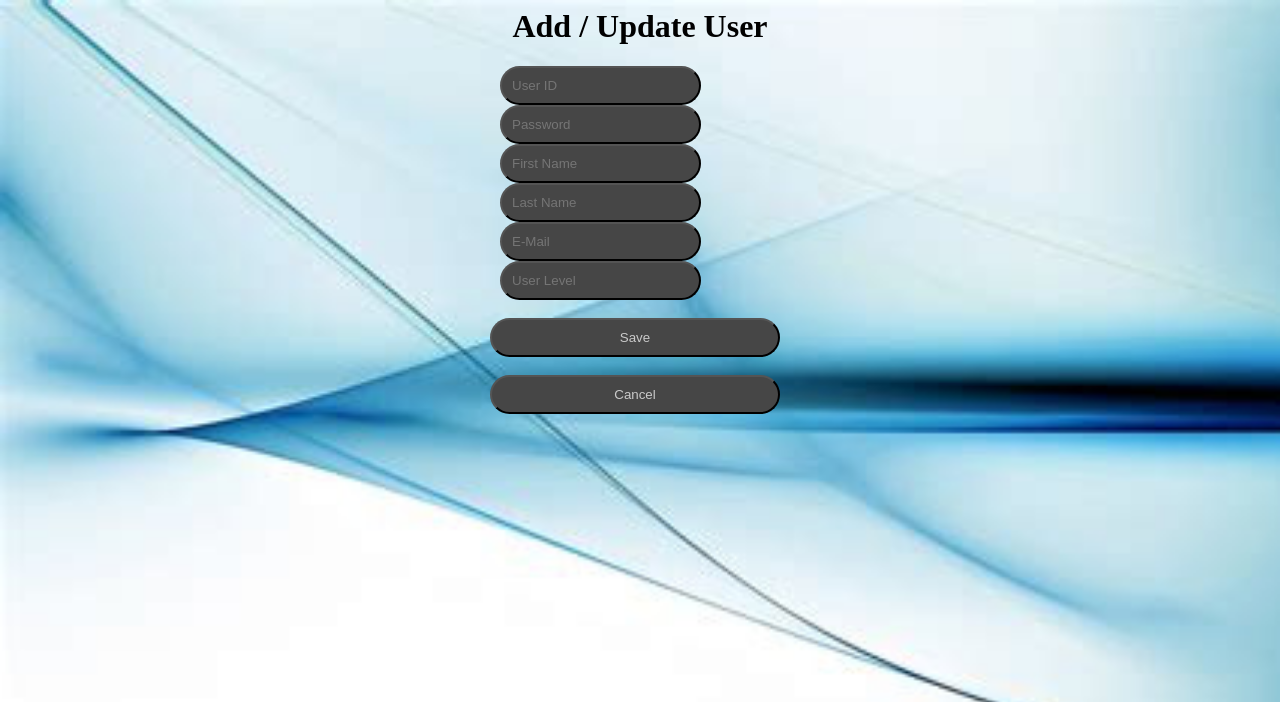
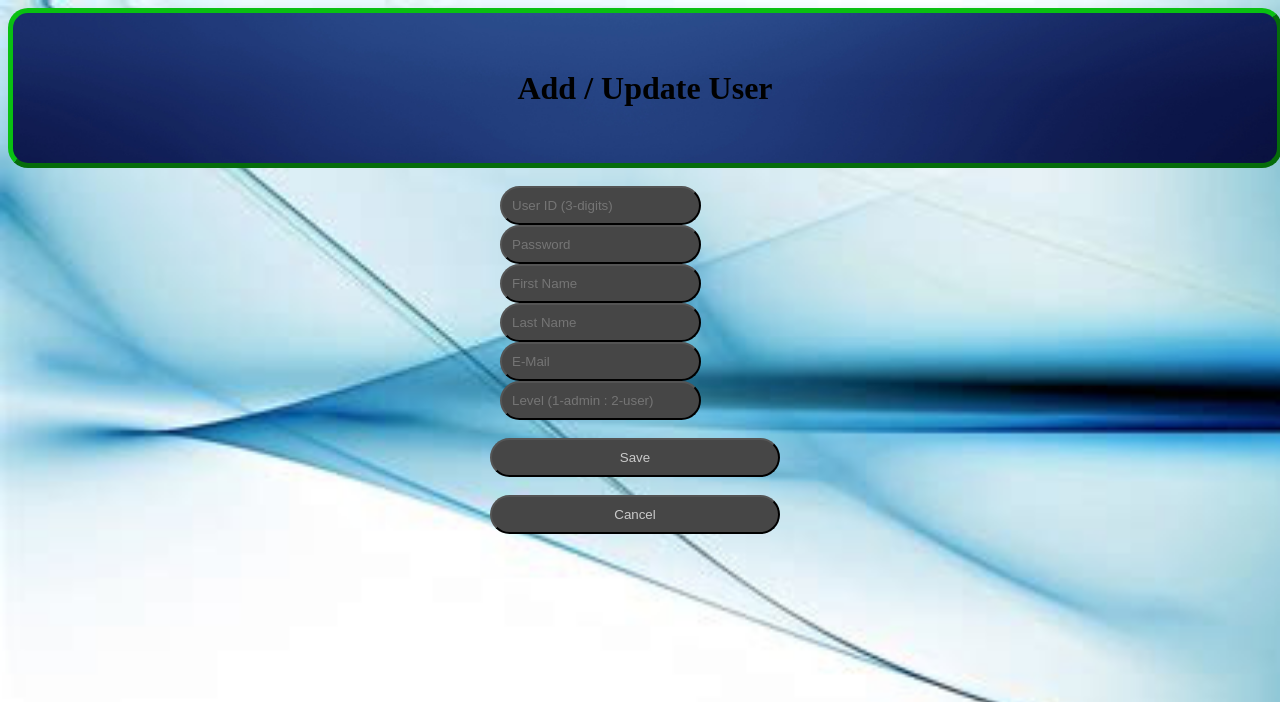
Before and after one commit to mikerod89d/group4capstone, a PHP site: page /add_update_user.php in a window 1280 px wide. Shown: the top 702 px of the page. Run offline with PHP 8.4, Linux system fonts and the light colour scheme.

Commit message:
styles.css update

```diff
--- a/add_update_user.php
+++ b/add_update_user.php
@@ -48,10 +48,12 @@
 </head>
 
 <body>
+    <div class='headers'>
+    <br><br>
     <h1>Add / Update User</h1>
-
+    </div><br>
     <form method='POST'>
-        <input type='text' name='userId' required placeholder="User ID"
+        <input type='text' name='userId' required placeholder="User ID (3-digits)"
             value="<?php echo $user->getUserId(); ?>"><br>
         <input type='text' name='password' required placeholder="Password"
             value="<?php echo $user->getPassword(); ?>"><br>
@@ -61,7 +63,7 @@
             value="<?php echo $user->getLastName(); ?>"><br>
         <input type='text' name='email' required placeholder="E-Mail"
             value="<?php echo $user->getEmail(); ?>"><br>
-        <input type='text' name='level' required placeholder="User Level"
+        <input type='text' name='level' required placeholder="Level (1-admin : 2-user)"
             value="<?php echo $user->getUserLevel(); ?>">
         <span name='msg'><?php echo $msg; ?></span>
         <input type="hidden"
--- a/admin_tickets.php
+++ b/admin_tickets.php
@@ -62,7 +62,9 @@ if(isset($_POST['delete'])) {
     <link rel="stylesheet" href="view/styles.css" />
 </head>
 <body>
-    <h3>Tickets Available:</h3>
+    <div class='headers'><br><br>
+    <h1>Tickets Available</h1>
+    </div><br>
     <form method='POST'>
     <ul>
         <?php foreach(FileUtilities::GetFileList($dir) as $file) : ?>
--- a/admin_users.php
+++ b/admin_users.php
@@ -48,7 +48,10 @@ if (isset($_POST['delete'])){
     </title>
     <link rel="stylesheet" href="view/styles.css" />
 <body>
+    <div class='headers'>
+    <br><br>
     <h1>User Accounts</h1>
+    </div><br>
     <table>
         <tr>
             <th>User No</th>
--- a/view/admin.php
+++ b/view/admin.php
@@ -29,8 +29,10 @@ if(isset($_POST['search'])) {
     <link rel="stylesheet" href="styles.css" />
 </head>
 <body>
+    <div class='headers'>
     <h3><?php echo "<span style='color: lime;'>You're logged in as an Administrator</span>" ?></h3>
     <h1>Administrator Portal</h1>
+</div><br>
     <form method="POST">
         <input type="submit" value="Find User" name="search">
         <input type="text" name="eMail" placeholder="User Email Address">
--- a/view/styles.css
+++ b/view/styles.css
@@ -4,6 +4,17 @@ html {
     background-size: cover;
 }
 
+.headers {
+    background-image: url(banner-blue-background.png);
+    background-repeat: no-repeat;
+    background-size:cover;
+    width: 100%;
+    height: 150px;
+    border-radius: 20px;
+    border-style: outset;
+    border-color: rgb(9, 192, 18);
+    border-width: 5px;
+}
 input {
     background-color: rgb(70, 70, 70);
     border: 2px;
@@ -44,6 +55,9 @@ h1, h2, h3, h4 {
     width: 290px;
 }
 
+#register {
+    width:100%
+}
 ul {
     list-style: none;
     display: block;
--- a/view/user.php
+++ b/view/user.php
@@ -23,8 +23,10 @@ if (isset($_POST['update'])){
     <link rel="stylesheet" href="styles.css" />
 </head>
 <body>
+    <div class='headers'>
     <h3><?php echo "<span style='color: lime;'>You're logged in as a User</span>" ?></h3>
     <h1>User Portal</h1>
+    </div><br>
     <form method="POST">
         <input type="submit" value="New Ticket" name="userTickets">
         <input type="submit" value="Logout" name="logout">
```
Also changed, not shown: index.php (+5 -3 lines), view/banner-blue-background.png (added).
